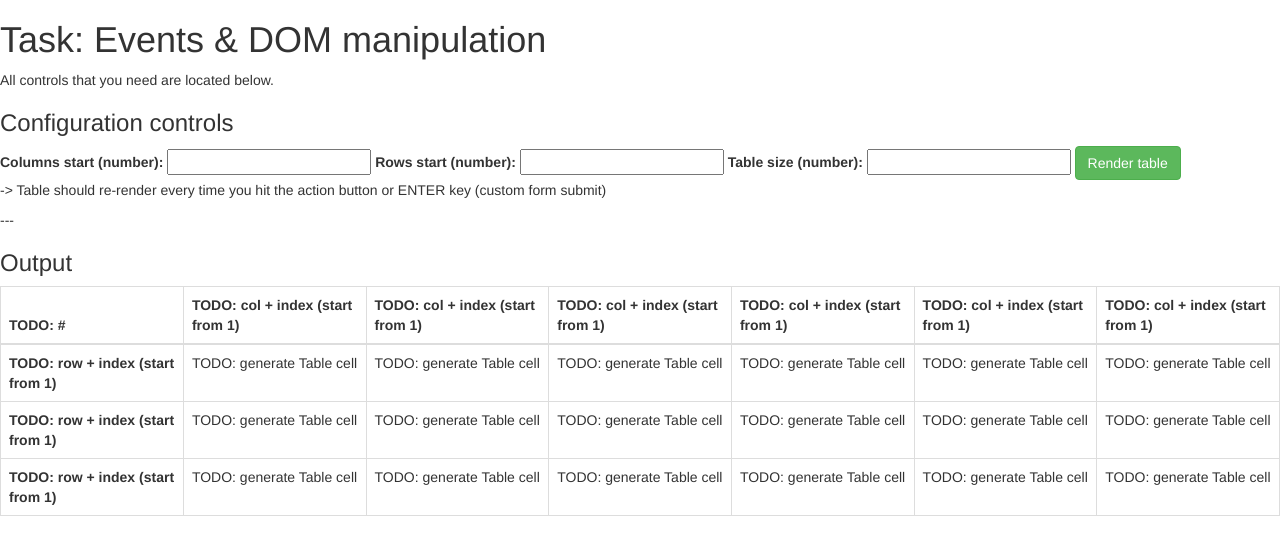
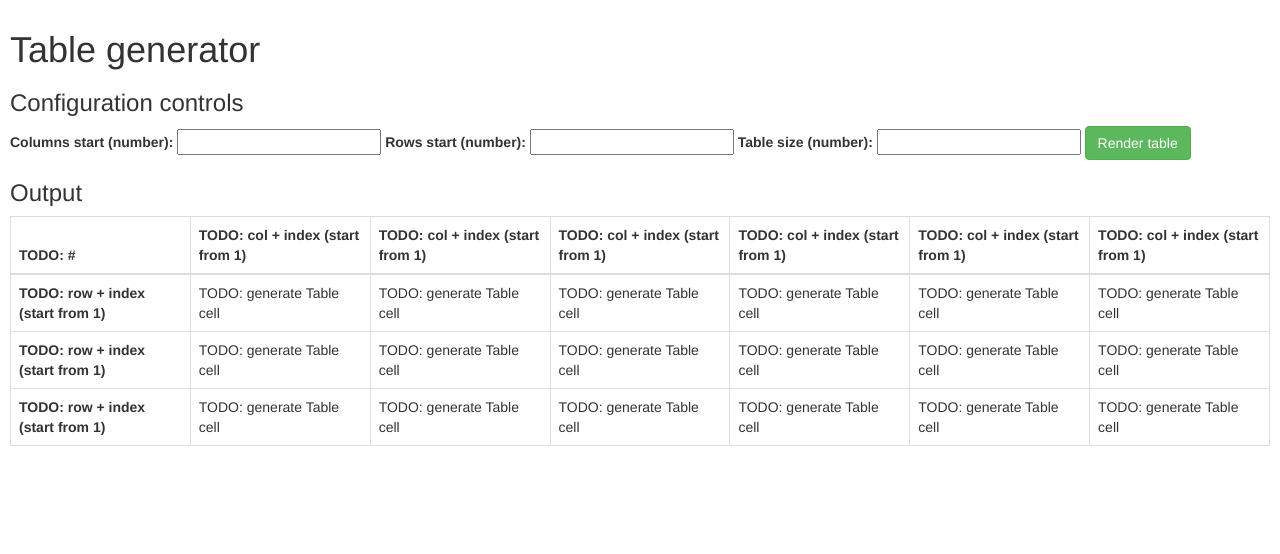
Before and after one commit to alexgreenpol/table-generator, a plain HTML site: page index.html in a window 1280 px wide. Drawn offline with Linux system fonts and the light colour scheme.

Commit message:
add table generator

```diff
--- a/css/custom/table.css
+++ b/css/custom/table.css
@@ -1,3 +1,6 @@
+body {
+	padding: 10px;
+}
 .highlight {
 	background: orange;
 }
--- a/index.html
+++ b/index.html
@@ -2,7 +2,7 @@
 <html lang="en">
 <head>
     <meta charset="UTF-8">
-    <title>Document</title>
+    <title>Table generator</title>
     <link rel="stylesheet" href="css/vendor/bootstrap.min.css">
     <link rel="stylesheet" href="css/custom/table.css">
     <script src="js/multiplication-table.js"></script>
@@ -11,18 +11,12 @@
 <body>
 
 <section class="task-details">
-        <h1 class="task-name">Task: Events &amp; DOM manipulation</h1>
-        <div class="task-description">
-            <p>All controls that you need are located below.</p>
-        </div>
+        <h1 class="task-name">Table generator</h1>
     </section>
 
     <section class="output-config">
         <h3>Configuration controls</h3>
         <form class="config-group">
-            <!-- input attrs browser support: https://developer.mozilla.org/en/docs/Web/HTML/Element/input -->
-            <!-- Feature        Chrome  Firefox (Gecko) Internet Explorer   Opera   Safari-->
-            <!-- type=number    6.0[7]  29.0 (29.0)     10                  10.62   (Yes) -->
             <label>
                 Columns start (number):
                 <input type="number" class="js-config-output-cols" min="1">
@@ -37,8 +31,6 @@
             </label>
             <button class="js-cta-render-table btn btn-success">Render table</button>
         </form>
-        <p>-> Table should re-render every time you hit the action button or ENTER key (custom form submit)</p>
-        <p> --- </p>
     </section>
 
 
```
